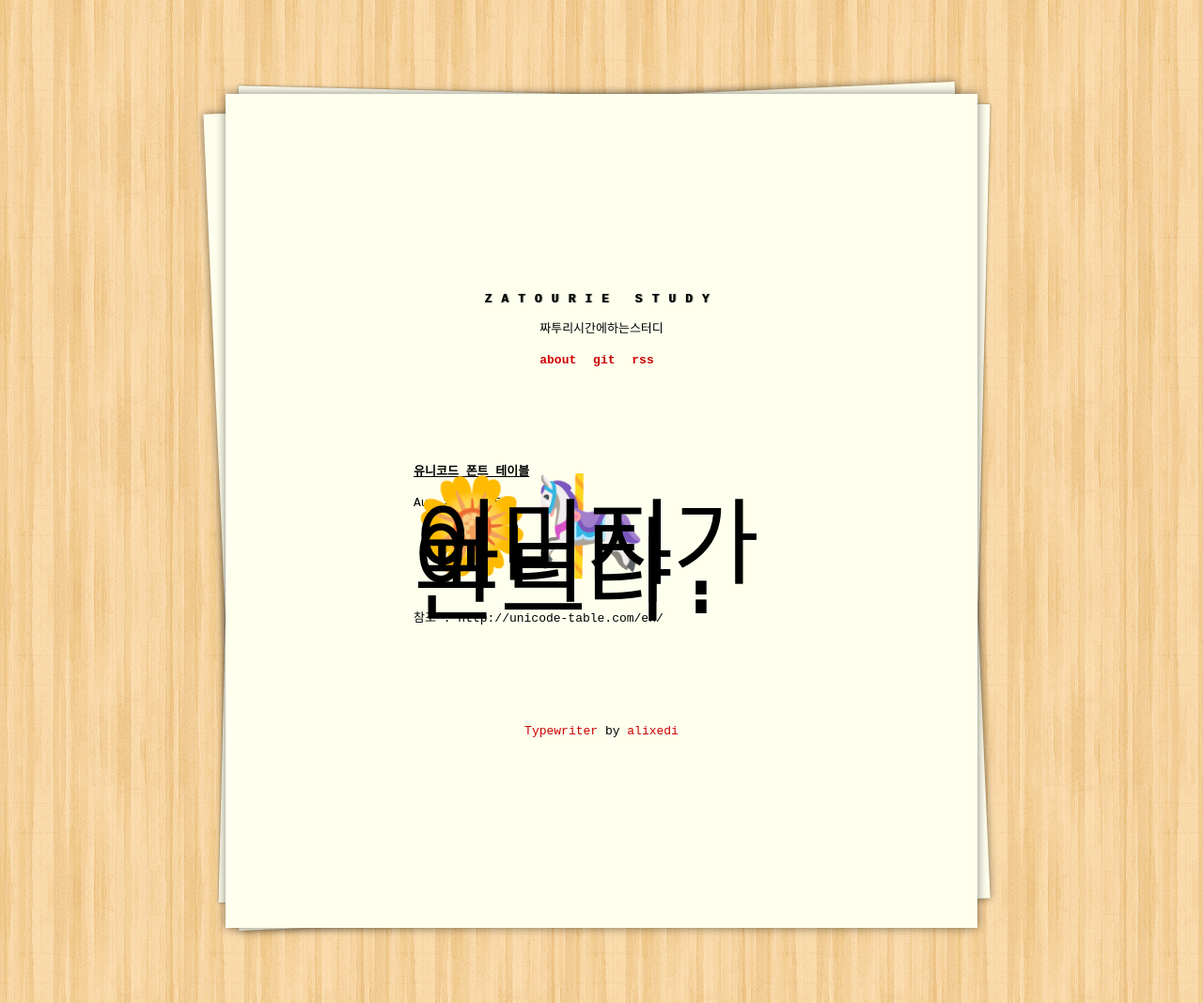
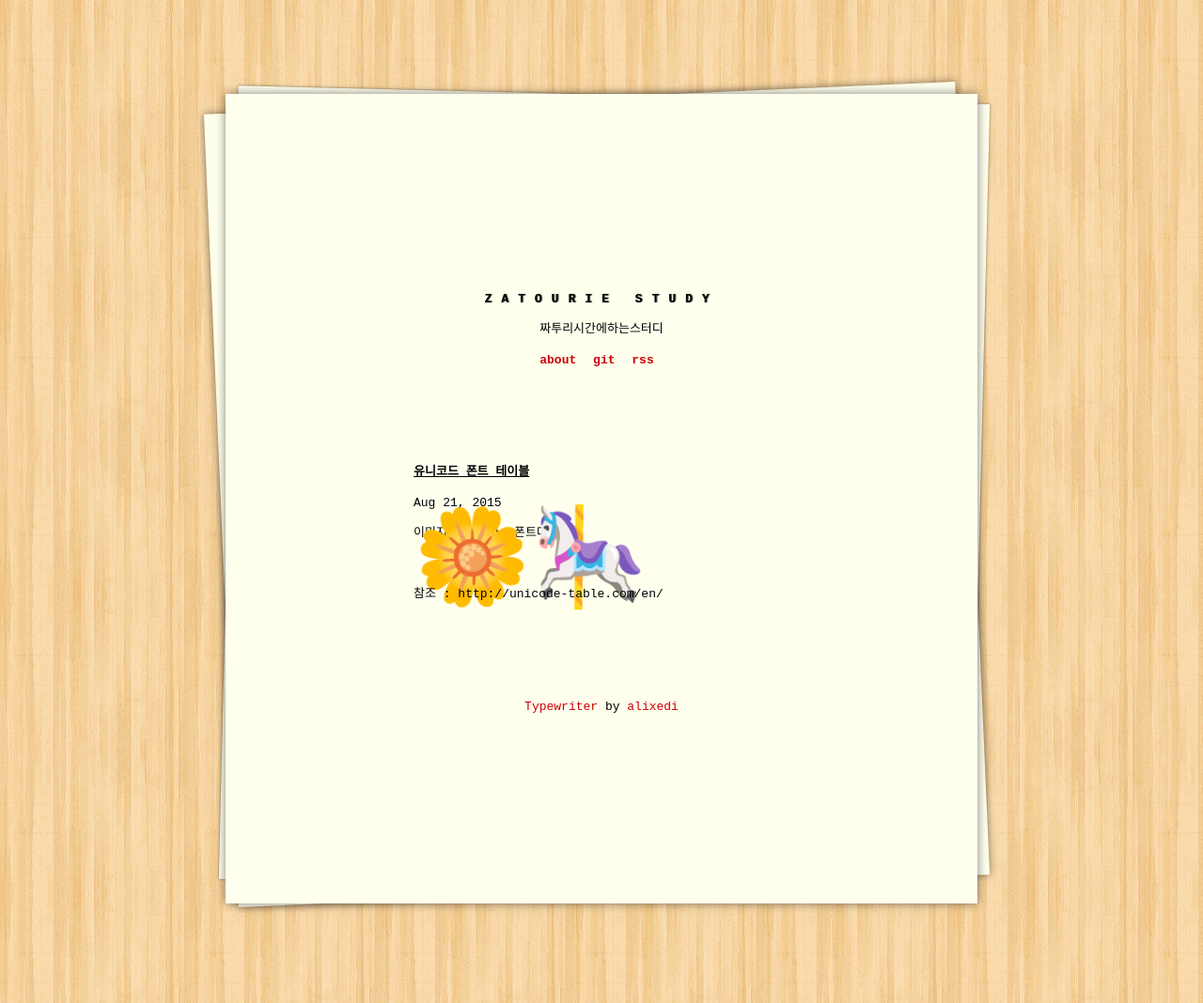
Before and after one commit to zatourie/zatourie.github.io, a Jekyll site: the page built from _posts/2015-08-21-unicode_table.md, in a window 1280 px wide. Shown: the whole page at 94% size. Built offline with Jekyll 4.4.1, drawn with Linux system fonts in a browser that asks for light colours.

Commit message:
Update 2015-08-21-unicode_table.md

```diff
--- a/_posts/2015-08-21-unicode_table.md
+++ b/_posts/2015-08-21-unicode_table.md
@@ -2,7 +2,8 @@
 layout: post
 title: 유니코드 폰트 테이블
 ---
+이미지가 아니다. 폰트다.
 
-<div style="font-size:100px;">&#127804;&#127904; 이미지가 아니다. 폰트다.</div>
+<div style="font-size:100px;">&#127804;&#127904; </div>
 
 참조 : http://unicode-table.com/en/
```
